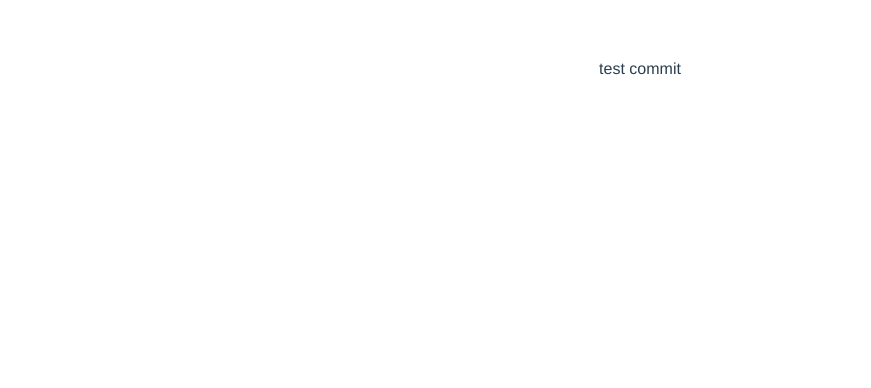
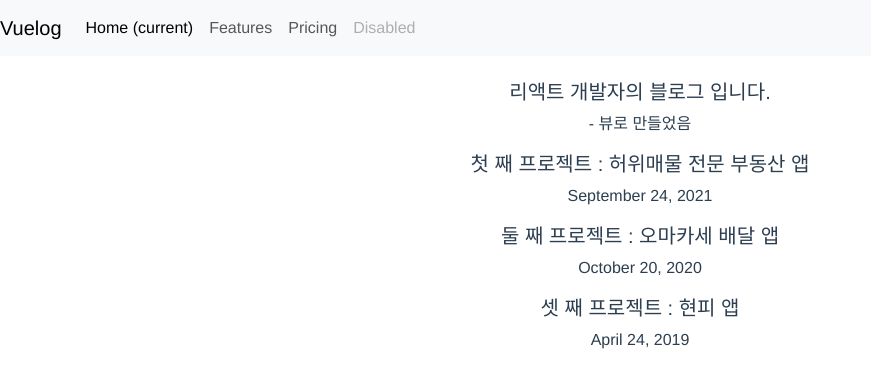
Before and after one commit to JinKiHwan/vuelog, a Vue app: page / in a window 1280 px wide. Shown: the top 388 px of the page, without its empty margins (0-871 px from the left). Built offline with nearby package versions, Linux system fonts and the light colour scheme.

Commit message:
뷰로그 기본세팅

```diff
--- a/package.json
+++ b/package.json
@@ -8,6 +8,7 @@
     "lint": "vue-cli-service lint"
   },
   "dependencies": {
+    "bootstrap": "^5.3.2",
     "core-js": "^3.8.3",
     "vue": "^3.2.13"
   },
--- a/public/index.html
+++ b/public/index.html
@@ -1,10 +1,10 @@
 <!DOCTYPE html>
 <html lang="">
   <head>
-    <meta charset="utf-8">
-    <meta http-equiv="X-UA-Compatible" content="IE=edge">
-    <meta name="viewport" content="width=device-width,initial-scale=1.0">
-    <link rel="icon" href="<%= BASE_URL %>favicon.ico">
+    <meta charset="utf-8" />
+    <meta http-equiv="X-UA-Compatible" content="IE=edge" />
+    <meta name="viewport" content="width=device-width,initial-scale=1.0" />
+    <link rel="icon" href="<%= BASE_URL %>favicon.ico" />
     <title><%= htmlWebpackPlugin.options.title %></title>
   </head>
   <body>
--- a/src/App.vue
+++ b/src/App.vue
@@ -1,11 +1,43 @@
 <template>
-  <div>test commit</div>
+  <nav class="navbar navbar-expand-lg navbar-light bg-light">
+    <a class="navbar-brand" href="#">Vuelog</a>
+    <button class="navbar-toggler" type="button" data-toggle="collapse" data-target="#navbarNavAltMarkup" aria-controls="navbarNavAltMarkup" aria-expanded="false" aria-label="Toggle navigation">
+      <span class="navbar-toggler-icon"></span>
+    </button>
+    <div class="collapse navbar-collapse" id="navbarNavAltMarkup">
+      <div class="navbar-nav">
+        <a class="nav-link active" href="#">Home <span class="sr-only">(current)</span></a>
+        <a class="nav-link" href="#">Features</a>
+        <a class="nav-link" href="#">Pricing</a>
+        <a class="nav-link disabled">Disabled</a>
+      </div>
+    </div>
+  </nav>
+
+  <div class="container mt-4">
+    <h5>리액트 개발자의 블로그 입니다.</h5>
+    <p>- 뷰로 만들었음</p>
+  </div>
+
+  <!-- 블로그 리스트 -->
+  <PostList :blogData="blogData" />
+  <!-- //블로그 리스트 -->
 </template>
 
 <script>
+import PostList from './components/PostList.vue';
+import blogData from './assets/blog';
+
 export default {
   name: 'App',
-  components: {},
+  components: {
+    PostList: PostList,
+  },
+  data() {
+    return {
+      blogData: blogData,
+    };
+  },
 };
 </script>
 
@@ -16,6 +48,5 @@ export default {
   -moz-osx-font-smoothing: grayscale;
   text-align: center;
   color: #2c3e50;
-  margin-top: 60px;
 }
 </style>
--- /dev/null
+++ b/src/assets/blog.js
@@ -0,0 +1,20 @@
+export default [
+  {
+    title: '첫 째 프로젝트 : 허위매물 전문 부동산 앱',
+    content: 'Vue를 이용하면 비누같이 매끈한 앱을 만들 수 있습니다',
+    date: 'September 24, 2021',
+    number: 0,
+  },
+  {
+    title: '둘 째 프로젝트 : 오마카세 배달 앱',
+    content: '음식이 아니라 셰프를 직접 배달해드립니다',
+    date: 'October 20, 2020',
+    number: 1,
+  },
+  {
+    title: '셋 째 프로젝트 : 현피 앱',
+    content: '거리를 설정하면 가장 가까운 파이터를 소개해드려요! 서로 싸워보세요',
+    date: 'April 24, 2019',
+    number: 2,
+  },
+];
--- /dev/null
+++ b/src/components/PostList.vue
@@ -0,0 +1,25 @@
+<template>
+  <div>
+    <h5>{{ blogData[0].title }}</h5>
+    <p>{{ blogData[0].date }}</p>
+  </div>
+  <div>
+    <h5>{{ blogData[1].title }}</h5>
+    <p>{{ blogData[1].date }}</p>
+  </div>
+  <div>
+    <h5>{{ blogData[2].title }}</h5>
+    <p>{{ blogData[2].date }}</p>
+  </div>
+</template>
+
+<script>
+export default {
+  name: 'PostList',
+  props: {
+    blogData: Array,
+  },
+};
+</script>
+
+<style></style>
```
Also changed, not shown: src/main.js (+5 -3 lines), 1 other file (tests, documents, lock files or other folders).
